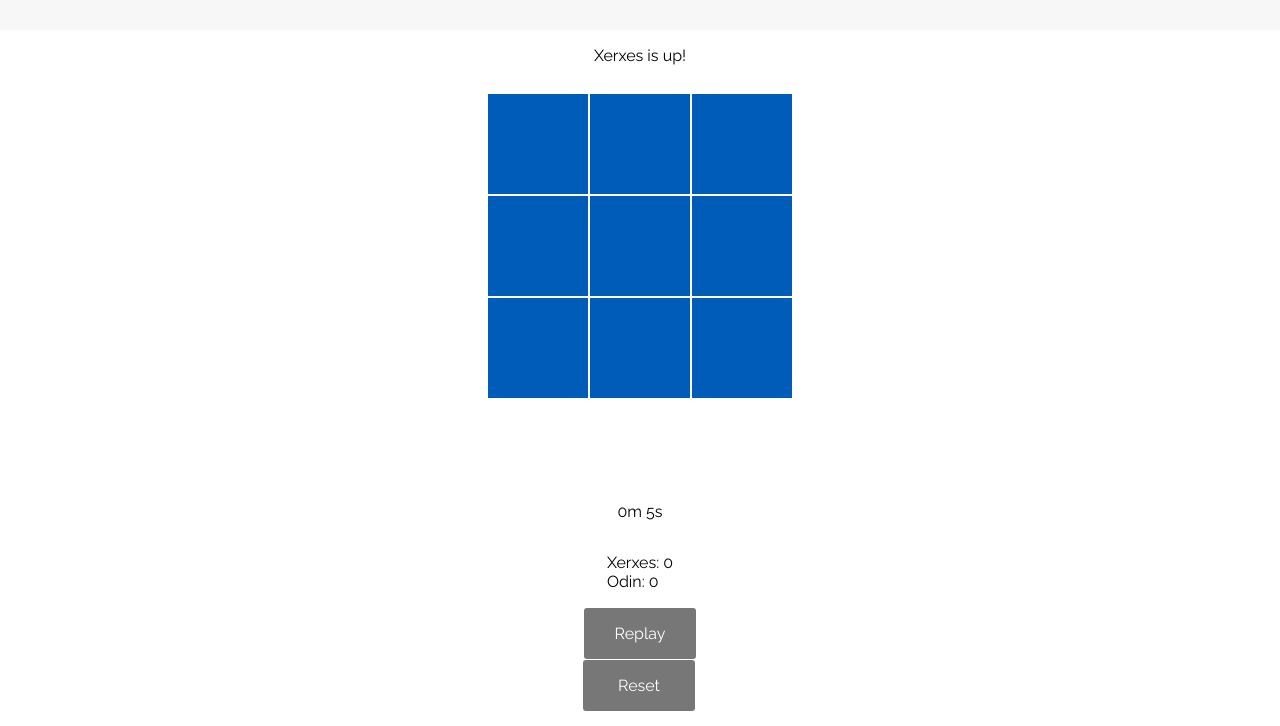
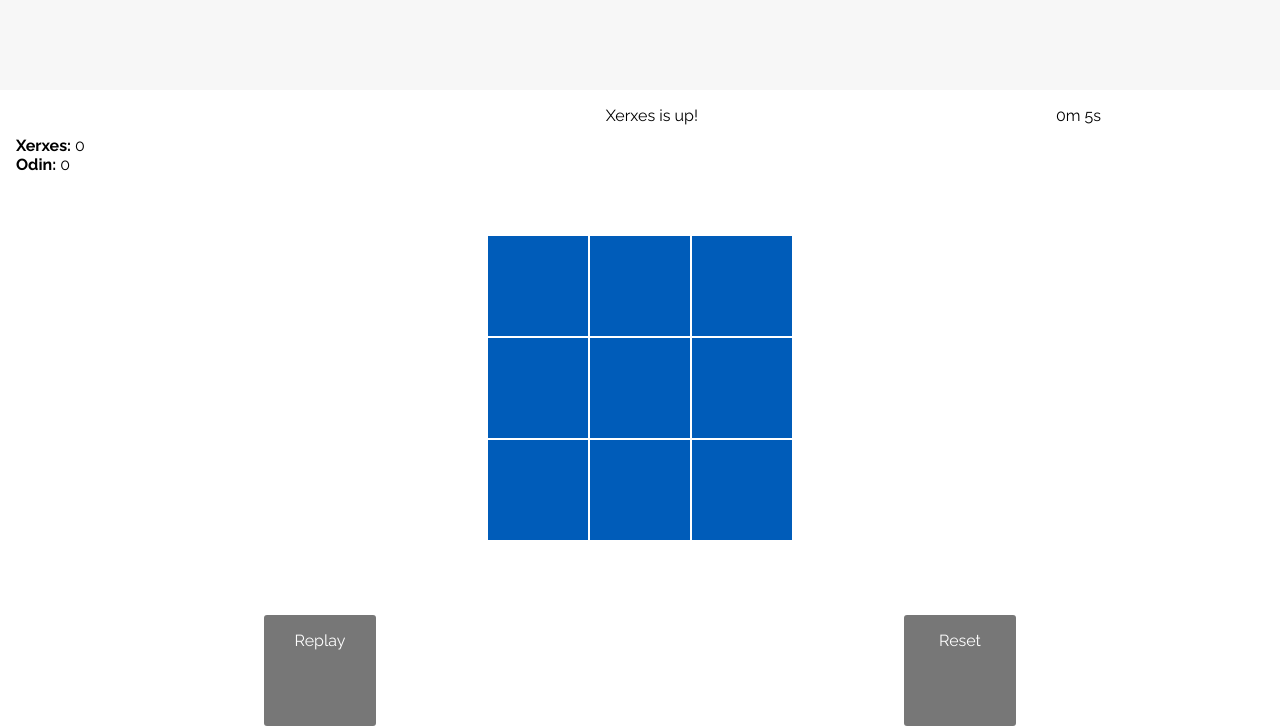
Before and after one commit to elivlil/jstictactoe, a website: page index.html in a window 1280 px wide. Shown: the part 74-800 px from the top of the page. Drawn offline with Linux system fonts and the light colour scheme.

Commit message:
fixed the sorry looking ui

```diff
--- a/_variables.scss
+++ /dev/null
@@ -1,15 +0,0 @@
-$color_white: #fff;
-$color_smokeywhite: #f7f7f7;
-$color_black1: #111;
-$color_black2: #222;
-$color_black3: #333;
-$color_grey4: #444;
-$color_grey5: #555;
-$color_grey6: #666;
-$color_grey7: #777;
-$color_ascdark1: #515C79;
-$color_asc1: #F59093;
-$color_asc2: #FFAE8F;
-$color_asc3: #DE789F;
-$color_asc4: #B769AE;
-$color_main: #7B63B7;
--- a/index.html
+++ b/index.html
@@ -25,14 +25,15 @@
     <div class="game__cell" data-row="2" data-col="2"></div>
   </main>
   <!--TODO this looks bad-->
-  <footer class="footer">
+
     <div class="timer"></div>
     <div class="score"></div>
     <div class="button-holder">
       <div class="new-round">Replay</div>
       <div class="reset">Reset</div>
     </div>
-  </footer>
+
+
 
   <script src="src/js/dom/Timer.js"></script>
   <script src="src/js/dom/DomManipulation.js"></script>
--- a/src/js/dom/GameClient.js
+++ b/src/js/dom/GameClient.js
@@ -7,10 +7,11 @@ class GameClient {
     this.gameCells = document.getElementsByClassName("game__cell");
     this.gameEvent = document.getElementsByClassName("game-event")[0];
     this.gameScore = document.getElementsByClassName("score")[0];
+
     this.gameEvent.innerHTML = `${this.playerx.name} is up!`;
     this.gameScore.innerHTML =
-      `<p>${this.playerx.name}: ${this.playerx.score}</p>
-       <p>${this.playero.name}: ${this.playero.score}</p>`;
+      `<p><strong>${this.playerx.name}:</strong> ${this.playerx.score}</p>
+       <p><strong>${this.playero.name}:</strong> ${this.playero.score}</p>`;
   }
 
   addReplayListener() {
@@ -95,8 +96,8 @@ class GameClient {
   }
   upDateScore(){
     this.gameScore.innerHTML =
-      `<p>${this.playerx.name}: ${this.playerx.score}</p>
-       <p>${this.playero.name}: ${this.playero.score}</p>`;
+      `<p><strong>${this.playerx.name}</strong>: ${this.playerx.score}</p>
+       <p><strong>${this.playero.name}</strong>: ${this.playero.score}</p>`;
   }
 
   clearBoard() {
--- a/src/styles/_variables.scss
+++ b/src/styles/_variables.scss
@@ -13,3 +13,4 @@ $color_asc2: #FFAE8F;
 $color_asc3: #DE789F;
 $color_asc4: #B769AE;
 $color_main: #005cb9;
+$width_cell: 100px;
--- a/src/styles/mini.scss
+++ b/src/styles/mini.scss
@@ -1,4 +1,4 @@
-@import url('https://fonts.googleapis.com/css?family=Lobster|Raleway');
+@import url('https://fonts.googleapis.com/css?family=Lobster|Raleway:400,700');
 @import 'variables';
 
 * {
@@ -18,37 +18,54 @@ h1, h2, h3, h4, h5, h6 {
 }
 
 .body {
-  display: grid;
-  grid-template-columns: 1fr;
-  grid-template-rows: auto 3rem 1fr 20vh 10vh;
-  justify-content: center;
-  overflow: hidden;
+display:grid;
+grid-template-columns: 1fr 1fr 1fr;
+grid-template-rows: 6rem 4rem 1fr 6rem ;
+grid-template:"h h h" "s e t" "g g g" "b b b";
 }
 
 .header {
-  display: flex;
-  justify-content: center;
-  align-content: center;
+width:100%;
+grid-area: h;
+display:flex;
+justify-content:center;
+align-content:center;
   background-color: $color_smokeywhite;
 }
-
+.timer {
+grid-area: t;
+display:flex;
+justify-content:center;
+align-content:center;
+  padding: 1em;
+}
 .game-event {
-  display: flex;
-  justify-content: center;
-  align-content: center;
+grid-area: e;
+display:flex;
+justify-content:center;
+align-content:center;
+  padding: 1em;
+}
+.score {
+grid-area: s;
+display:flex;
+flex-direction:column;
+justify-content:center;
+align-content:center;
   padding: 1em;
 }
 
 .game {
+grid-area: g;
   display: grid;
-  grid-template-rows: 100px 100px 100px;
-  grid-template-columns: 100px 100px 100px;
+  grid-template-rows: $width_cell $width_cell $width_cell;
+  grid-template-columns: $width_cell $width_cell $width_cell;
   grid-gap: 2px;
   padding: 1em;
   justify-content: center;
   .game__cell {
-    width: 100px;
-    height: 100px;
+    width: $width_cell;
+    height: $width_cell;
     cursor: pointer;
     background-color: $color_main;
     display: flex;
@@ -60,27 +77,14 @@ h1, h2, h3, h4, h5, h6 {
   }
 }
 
-.footer{
+  .button-holder{
+  grid-area: b;
   display:flex;
-  flex-direction:column;
-  align-items: center;
-  .timer {
-    height:20vh;
-    display: flex;
-    justify-content: center;
-    align-content: center;
-    padding: 1em;
-  }
-  .score {
-    height:20vh;
-    padding: 1em;
-  }
-  .button-holder{
+  flex-direction:row;
+  justify-content:space-around;
     .new-round{
-      display: block;
       width:7em;
       padding:1em;
-      margin:1px;
       text-align:center;
       background: $color_grey7;
       border-radius:3px;
@@ -103,4 +107,3 @@ h1, h2, h3, h4, h5, h6 {
       }
     }
   }
-}
```
Also changed, not shown: src/styles/mini.css, 1 other file.
